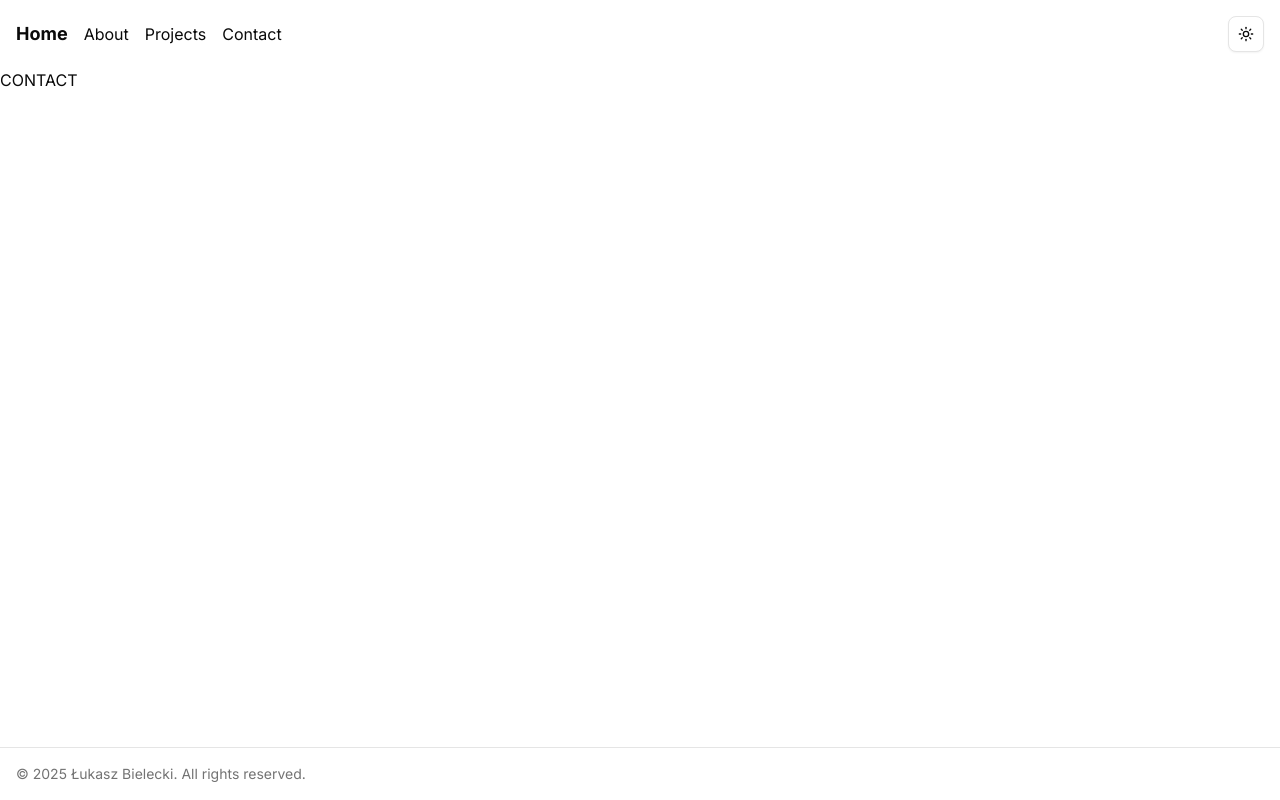
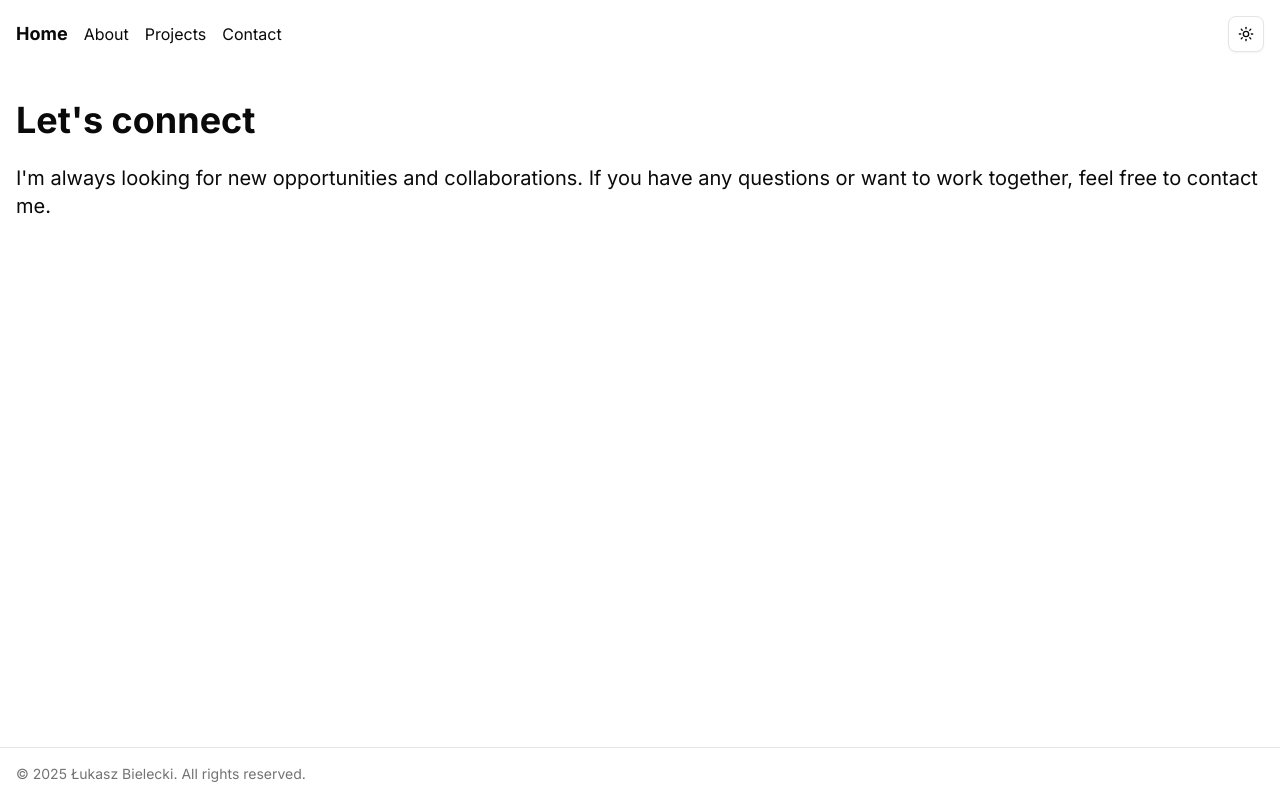
Before and after one commit to bug-end/my-portfolio, a Next.js app: page /contact in a window 1280 px wide. Built offline with nearby package versions, Linux system fonts and the light colour scheme.

Commit message:
creating basic html structure for contact page

```diff
--- a/src/app/contact/page.tsx
+++ b/src/app/contact/page.tsx
@@ -1,3 +1,12 @@
 export default function ContactPage() {
-  return <section>CONTACT</section>;
+  return (
+    <section className="mx-auto w-full max-w-7xl px-4 py-8">
+      <h1 className="mb-6 text-4xl font-bold">Let&apos;s connect</h1>
+      <p className="text-xl">
+        I&apos;m always looking for new opportunities and collaborations. If you have any questions or want to work
+        together, feel free to contact me.
+      </p>
+      {/* TODO: add github and linkedin links */}
+    </section>
+  );
 }
```
